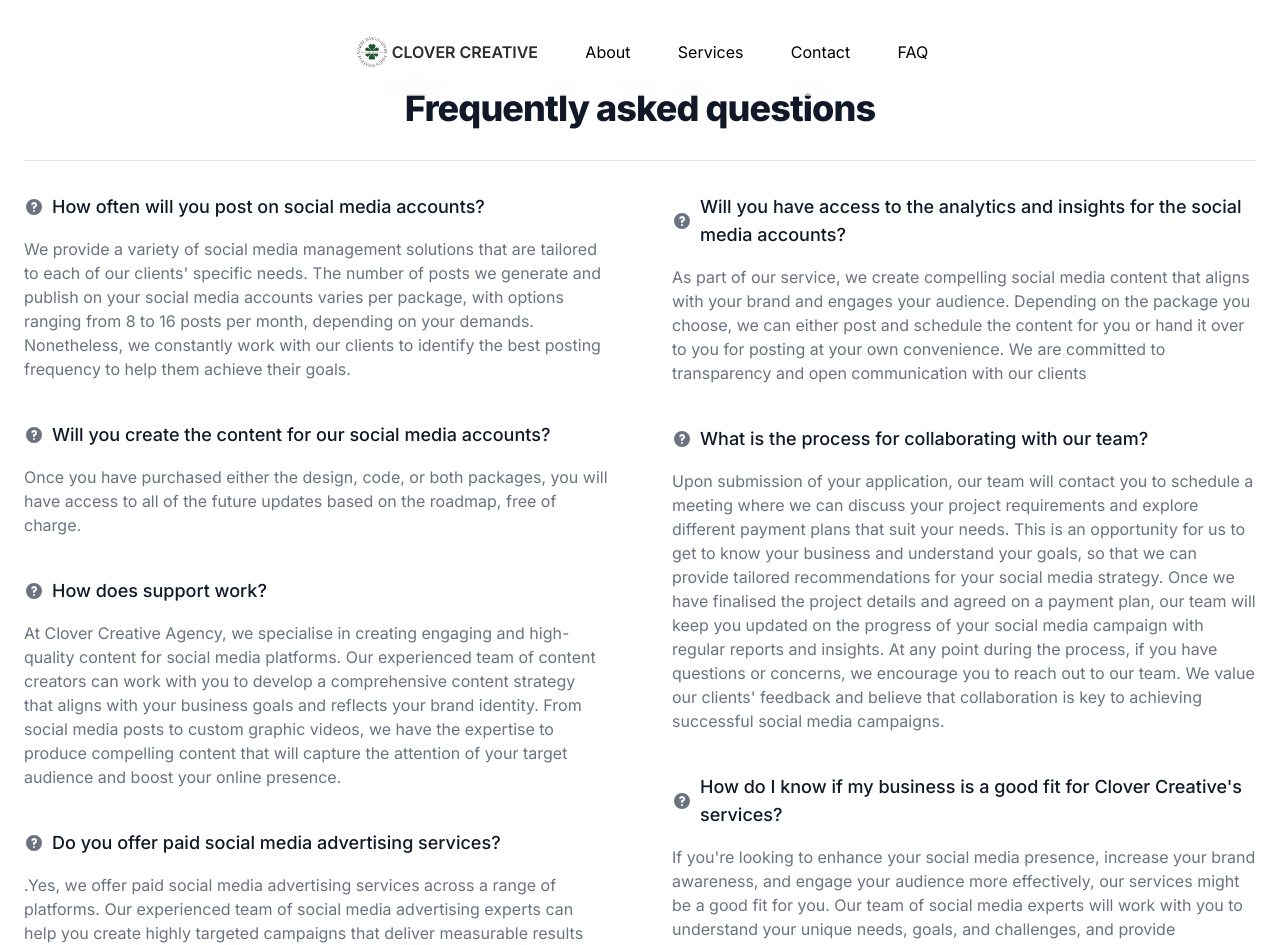
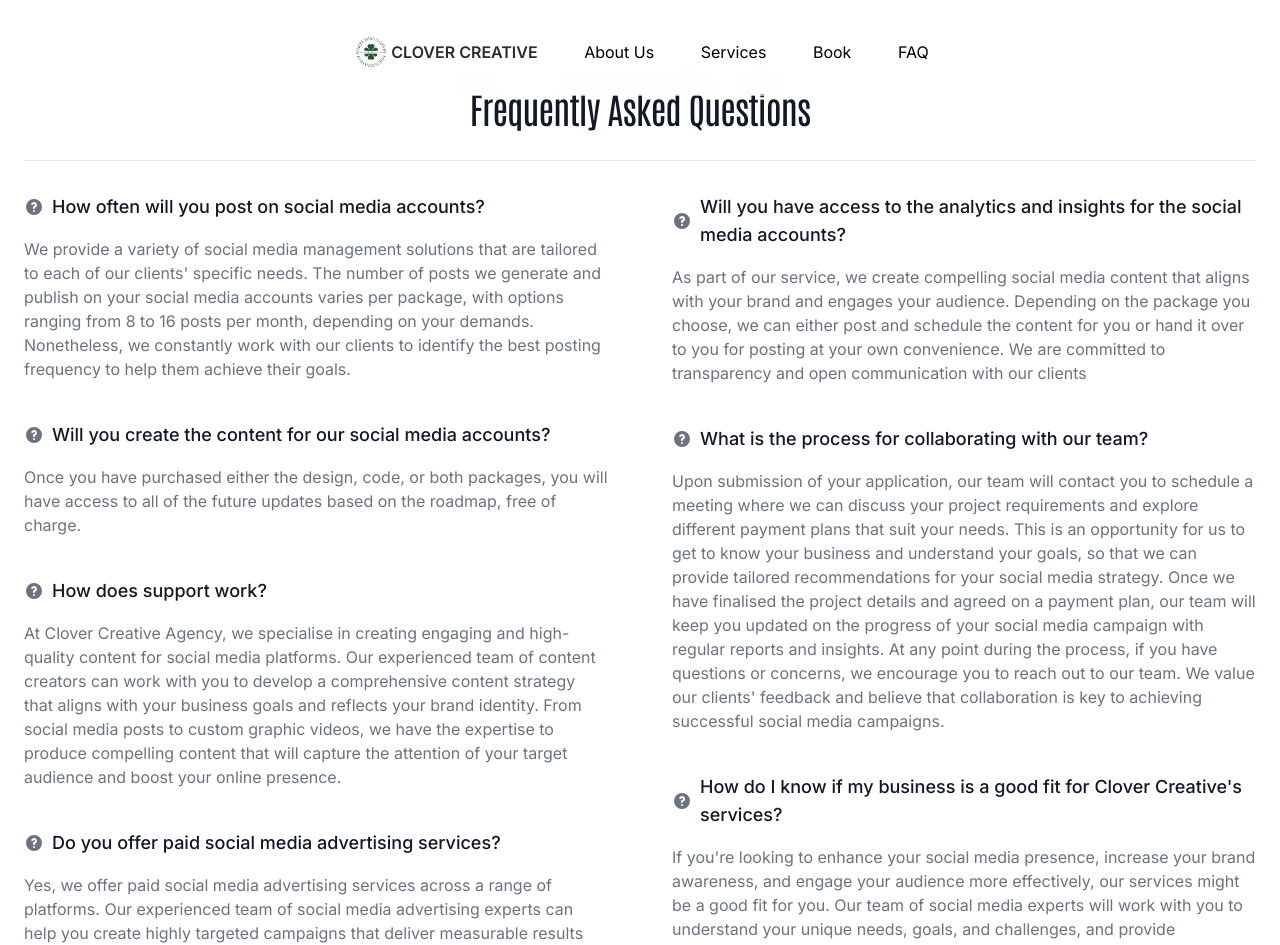
Before and after one commit to ashiq-firoz/clover, a Next.js app: page /faq in a window 1280 px wide. Shown: the top 945 px of the page. Built offline with nearby package versions, Linux system fonts and the light colour scheme; what tailwindcss-gradients would draw is missing.

Commit message:
few changes

```diff
--- a/app/contact/page.jsx
+++ b/app/contact/page.jsx
@@ -49,15 +49,15 @@ const ContactComponent = () => {
     };
 
     return (
-        <section style={{
-            backgroundImage: "url('/img/hero.jpg')",
+        <section className="bg-[url('/img/hero2.jpg')] lg:bg-[url('/img/hero.jpg')]" style={{
+
             backgroundPosition: "bottom",
             backgroundSize: "cover",
         }}>
             <br /><br />
             <div className="py-16 lg:py-18 px-4 mx-auto max-w-screen-md">
                 <h2 className="mb-4 text-4xl tracking-tight font-extrabold text-center text-black">BOOK NOW! </h2>
-                <p className="mb-8 lg:mb-16 font-light text-center text-gray-400 sm:text-xl">Connect Anytime, Anywhere - Work with Us
+                <p className="mb-8 lg:mb-16 font-light text-center text-black sm:text-xl">Connect Anytime, Anywhere - Work with Us
                     Wherever You are..</p>
                 <form onSubmit={handleSubmit} method="POST" action="https://script.google.com/macros/s/AKfycbwD_Y3rXsMNHBqjgwxHCxz2ayMUOowOpcYRgnGGlGL2m7BRyDUoTJ9YtOgAnuOAAL_q/exec" className="space-y-8">
                     <div>
--- a/app/faq/page.jsx
+++ b/app/faq/page.jsx
@@ -1,3 +1,11 @@
+import { Antonio } from 'next/font/google'
+
+export const antonio = Antonio({
+    subsets: ['latin'],
+    display: 'swap',
+    weight: '400'
+});
+
 export default function FAQ() {
 
     return (
@@ -6,7 +14,7 @@ export default function FAQ() {
             <div className="py-16 lg:py-10 px-4 mx-auto max-w-screen-xl sm:py-16 lg:px-6">
                 <center>
 
-                <h2 className="mb-8 text-4xl tracking-tight font-extrabold text-gray-900 dark:text-white">Frequently asked questions</h2>
+                <h2 className={`${antonio.className} mb-8 text-4xl tracking-tight font-extrabold text-gray-900 dark:text-white`}>Frequently Asked Questions</h2>
                 </center>
                 <div className="grid pt-8 text-left border-t border-gray-200 md:gap-16 dark:border-gray-700 md:grid-cols-2">
                     <div>
@@ -37,7 +45,7 @@ export default function FAQ() {
                                 <svg className="flex-shrink-0 mr-2 w-5 h-5 text-gray-500 dark:text-gray-400" fill="currentColor" viewBox="0 0 20 20" xmlns="http://www.w3.org/2000/svg"><path fillRule="evenodd" d="M18 10a8 8 0 11-16 0 8 8 0 0116 0zm-8-3a1 1 0 00-.867.5 1 1 0 11-1.731-1A3 3 0 0113 8a3.001 3.001 0 01-2 2.83V11a1 1 0 11-2 0v-1a1 1 0 011-1 1 1 0 100-2zm0 8a1 1 0 100-2 1 1 0 000 2z" clipRule="evenodd"></path></svg>
                                 Do you offer paid social media advertising services?
                             </h3>
-                            <p className="text-gray-500 dark:text-gray-400">.Yes, we offer paid social media advertising services across a range of platforms. Our experienced team of social media advertising experts can help you create highly targeted campaigns that deliver measurable results and drive business growth. Although please note that external advertisement such as Google Ads and Instagram boosts will have additional costs</p>
+                            <p className="text-gray-500 dark:text-gray-400">Yes, we offer paid social media advertising services across a range of platforms. Our experienced team of social media advertising experts can help you create highly targeted campaigns that deliver measurable results and drive business growth. Although please note that external advertisement such as Google Ads and Instagram boosts will have additional costs</p>
 
                         </div>
                         <div className="mb-10">
--- a/components/BentoGrid.jsx
+++ b/components/BentoGrid.jsx
@@ -78,7 +78,7 @@ const BentoComponent = () => {
           </span>
         </div>
         <div className="col-span-4 px-8 lg:px-0">
-          <p className={`${montserrat.className} text-[1.5vh] lg:text-2xl font-bold`}>
+          <p className={`${montserrat.className} text-[1.9vh] lg:text-2xl font-bold`}>
             <b>
             We're on a mission to transform your online presence into an
             engaging, memorable, and relatable experience. Our focus is to bring
@@ -97,12 +97,12 @@ const BentoComponent = () => {
         <div className="col-span-1">
           <br></br>
           <br></br>
-          <span className={`${antonio.className} text-[3vh] lg:text-[8vh] `}
+          <span className={`${antonio.className} text-[5vh] lg:text-[8vh] `}
           >OUR TEAM HAS WORKED WITH
           </span>
         </div>
         <div className="col-span-3">
-          <div className="grid grid-cols-5 lg:grid-cols-10 gap-2">
+          <div className="grid grid-cols-4 lg:grid-cols-10 gap-2">
             <div className="col-span-2">
               <img src="/img/clients/talea.png" className="rounded-md" alt="" />
             </div>
--- a/components/Navbar.jsx
+++ b/components/Navbar.jsx
@@ -25,9 +25,9 @@ export default function NavBarComponent({ className }) {
 
 
       {/* <HoveredLink href="/">Home</HoveredLink> */}
-      <HoveredLink href="/about">About</HoveredLink>
+      <HoveredLink href="/about">About Us</HoveredLink>
       <HoveredLink href="/service">Services</HoveredLink>
-      <HoveredLink href="/contact">Contact </HoveredLink>
+      <HoveredLink href="/contact">Book </HoveredLink>
       <HoveredLink href="/faq">FAQ</HoveredLink>
       </Menu>
     </div>
```
Also changed, not shown: public/img/hero22.jpg (added).
